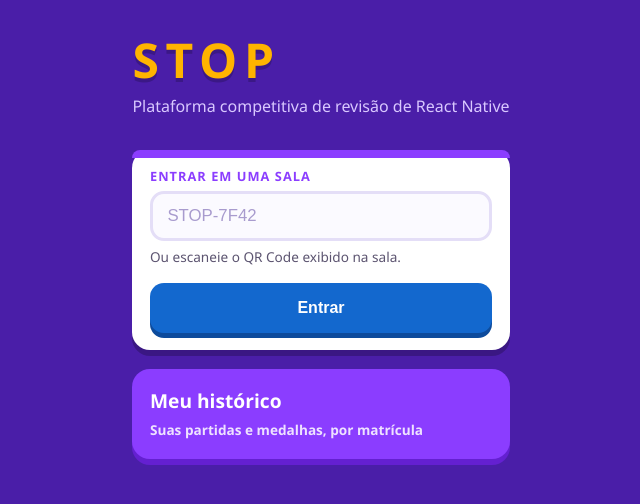
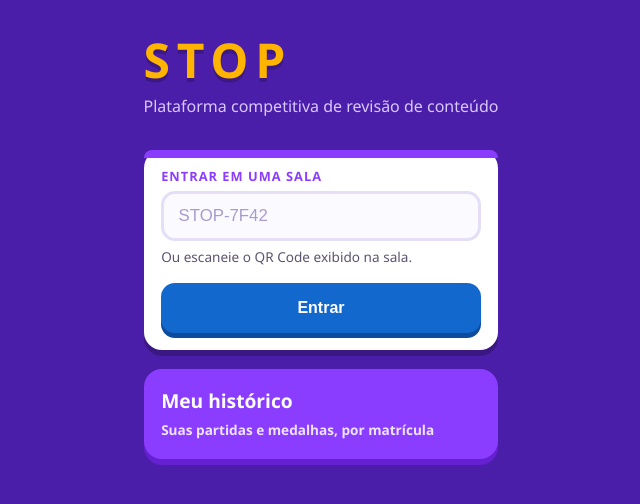
Before and after one commit to ensismoebius/stop, a React (Vite) app in the folder frontend/: page / in a window 1280 px wide. Shown: the top 504 px of the page, without its empty margins (319-959 px from the left). Built offline with nearby package versions, Linux system fonts and the light colour scheme; no server answers.

Commit message:
docs: update README and UI text to reflect broader content review capabilities

```diff
--- a/frontend/src/components/teacher/CategorySetsPanel.jsx
+++ b/frontend/src/components/teacher/CategorySetsPanel.jsx
@@ -211,7 +211,7 @@ export function CategorySetsPanel({
             className="input"
             value={setName}
             onChange={(event) => setSetName(event.target.value)}
-            placeholder="React Native — Estilos"
+            placeholder="Biologia — Sistemas do corpo"
             required
           />
         </Field>
--- a/frontend/src/components/teacher/RoomControl.jsx
+++ b/frontend/src/components/teacher/RoomControl.jsx
@@ -56,7 +56,7 @@ function GameSelector({ classes, games, onCreateGame, onSelectGame, busy }) {
             className="input"
             value={name}
             onChange={(event) => setName(event.target.value)}
-            placeholder="Revisão React Native — aula 7"
+            placeholder="Revisão de conteúdo — aula 7"
             required
           />
         </Field>
--- a/frontend/src/pages/HomePage.jsx
+++ b/frontend/src/pages/HomePage.jsx
@@ -13,7 +13,7 @@ export function HomePage() {
     <div className="home">
       <div>
         <h1 className="home__title">STOP</h1>
-        <p className="muted">Plataforma competitiva de revisão de React Native</p>
+        <p className="muted">Plataforma competitiva de revisão de conteúdo</p>
       </div>
 
       <form
--- a/frontend/src/pages/JoinPage.jsx
+++ b/frontend/src/pages/JoinPage.jsx
@@ -194,7 +194,7 @@ export function JoinPage() {
     <div className="join">
       <div>
         <h1>STOP</h1>
-        <p className="muted">Revisão de React Native</p>
+        <p className="muted">Revisão de conteúdo</p>
       </div>
 
       <div className="card stack">
```
Also changed, not shown: 1 other file (tests, documents, lock files or other folders).
